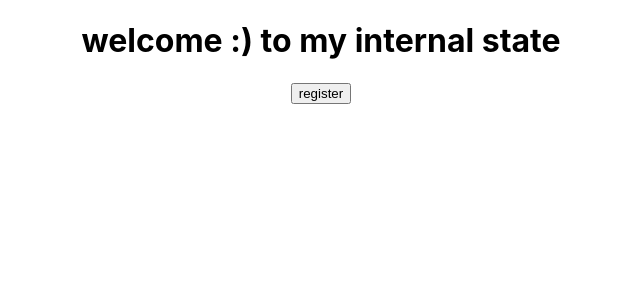
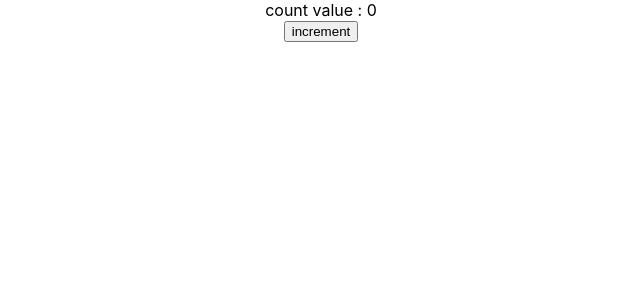
Before and after one commit to younes-h/react_012, a React (Create React App) app: page / in a window 1280 px wide. Shown: the top 300 px of the page, without its empty margins (319-959 px from the left). Built offline with nearby package versions, Linux system fonts and the light colour scheme.

Commit message:
this  is the first commit when using netlify

```diff
--- a/src/App.js
+++ b/src/App.js
@@ -4,6 +4,7 @@ import './App.css';
 import Greet from './components/Greet';
 import Welcom from './components/Welcom';
 import Message from './components/Message';
+import Counter from './components/Counter';
 
 function App() {
   return (
@@ -19,7 +20,8 @@ function App() {
      <Welcom name="ali"  skill="flutter" >
         <p> heyyyyy 3</p>
      </Welcom> */}
-     <Message />
+     {/* <Message /> */}
+     <Counter />
     </div>
   );
 }
--- /dev/null
+++ b/src/components/Counter.js
@@ -0,0 +1,30 @@
+import React, { Component } from 'react'
+
+class Counter extends Component {
+
+    constructor(props) {
+        super(props)
+
+        this.state = {
+             cntr:0
+        }
+    }
+
+    increment(){
+        this.setState({ cntr:this.state.cntr+1});
+    }
+
+    render() {
+        return (
+             <div>
+                 <div>count value : {this.state.cntr}</div>
+                 <button onClick={()=>{ this.increment() }  } >
+                   increment
+                 </button>
+             </div>
+
+        )
+    }
+}
+
+export default Counter
```
